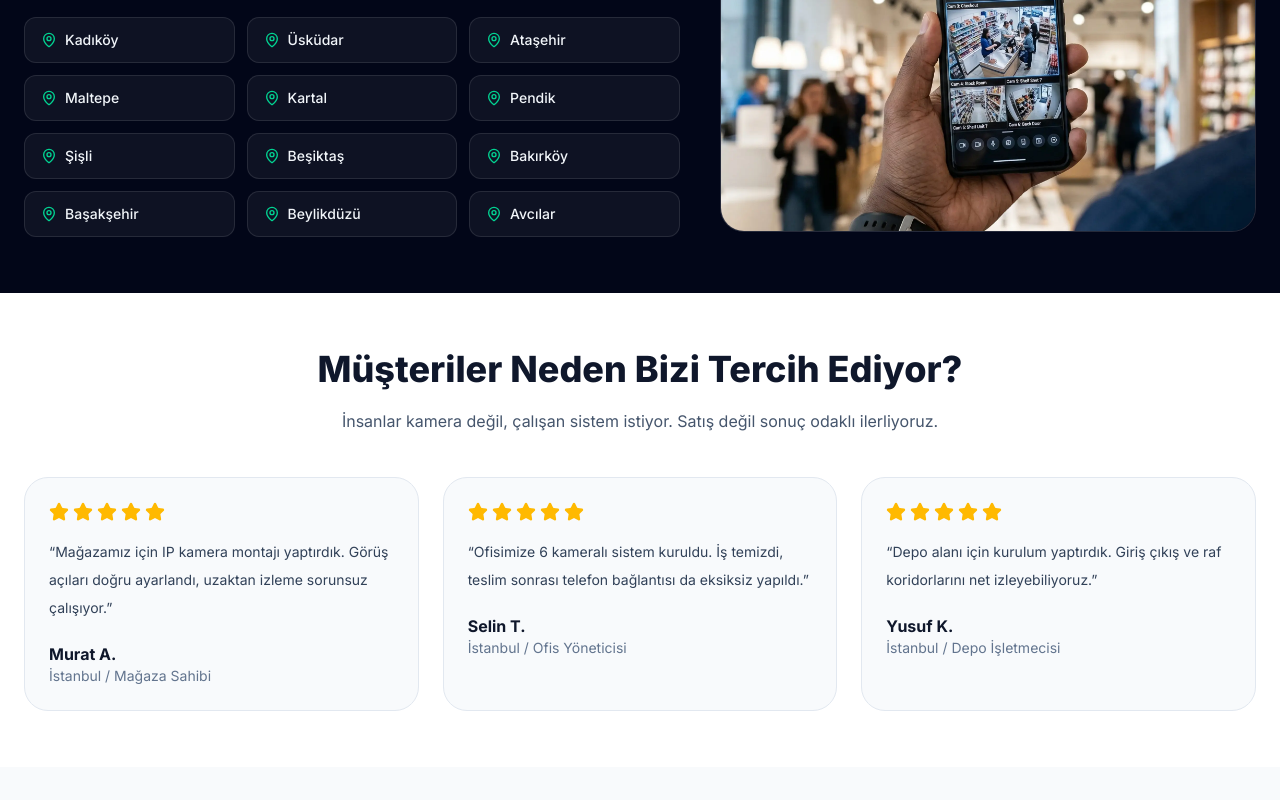
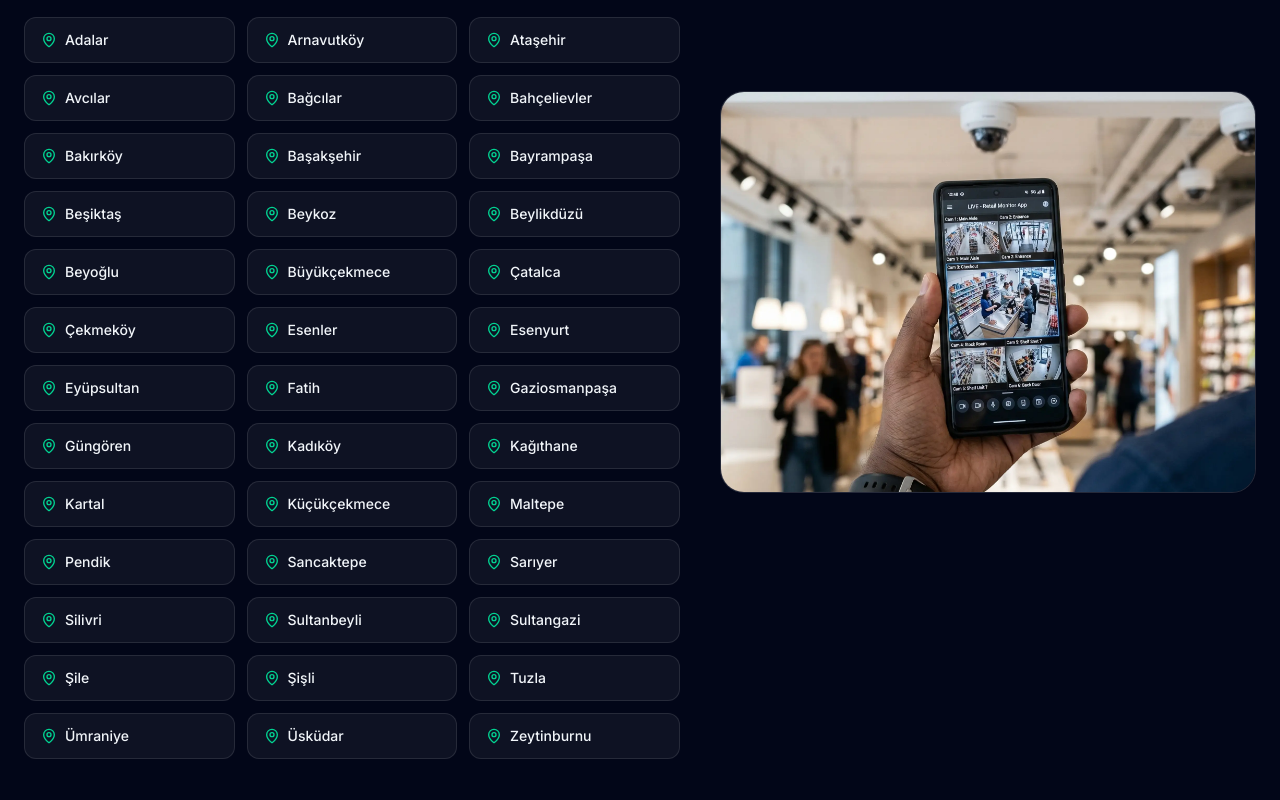
Before and after one commit to Alfasoylu/guvenlikservisi, a Next.js app: page /teklif/istanbul-ip-kamera-montaji in a window 1280 px wide. Shown: the part 4660-5460 px from the top of the page. Built offline with nearby package versions, Linux system fonts and the light colour scheme.

Commit message:
Update page.tsx

```diff
--- a/src/app/teklif/istanbul-ip-kamera-montaji/page.tsx
+++ b/src/app/teklif/istanbul-ip-kamera-montaji/page.tsx
@@ -39,18 +39,45 @@ export const metadata = {
 };
 
 const districts = [
-  "Kadıköy",
-  "Üsküdar",
+  "Adalar",
+  "Arnavutköy",
   "Ataşehir",
-  "Maltepe",
-  "Kartal",
-  "Pendik",
-  "Şişli",
-  "Beşiktaş",
+  "Avcılar",
+  "Bağcılar",
+  "Bahçelievler",
   "Bakırköy",
   "Başakşehir",
+  "Bayrampaşa",
+  "Beşiktaş",
+  "Beykoz",
   "Beylikdüzü",
-  "Avcılar",
+  "Beyoğlu",
+  "Büyükçekmece",
+  "Çatalca",
+  "Çekmeköy",
+  "Esenler",
+  "Esenyurt",
+  "Eyüpsultan",
+  "Fatih",
+  "Gaziosmanpaşa",
+  "Güngören",
+  "Kadıköy",
+  "Kağıthane",
+  "Kartal",
+  "Küçükçekmece",
+  "Maltepe",
+  "Pendik",
+  "Sancaktepe",
+  "Sarıyer",
+  "Silivri",
+  "Sultanbeyli",
+  "Sultangazi",
+  "Şile",
+  "Şişli",
+  "Tuzla",
+  "Ümraniye",
+  "Üsküdar",
+  "Zeytinburnu",
 ];
 
 const faqs = [
```
